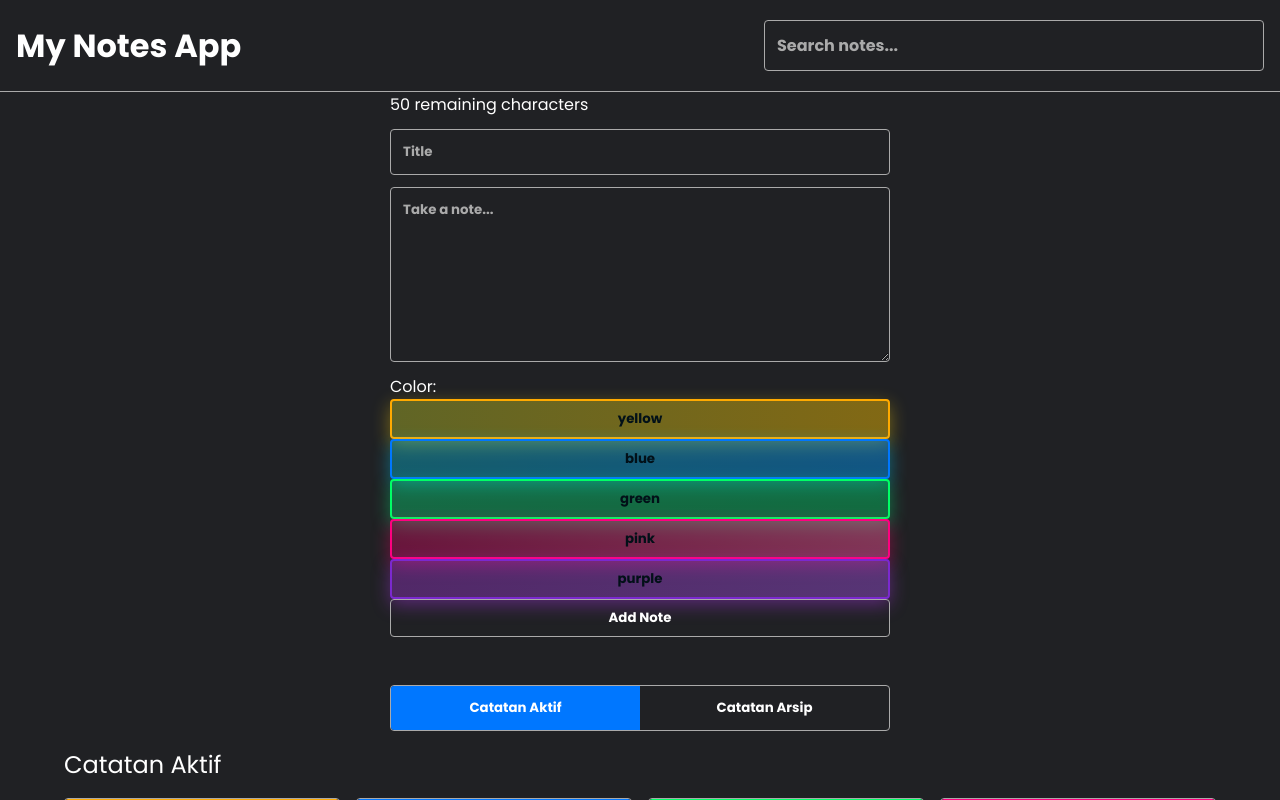
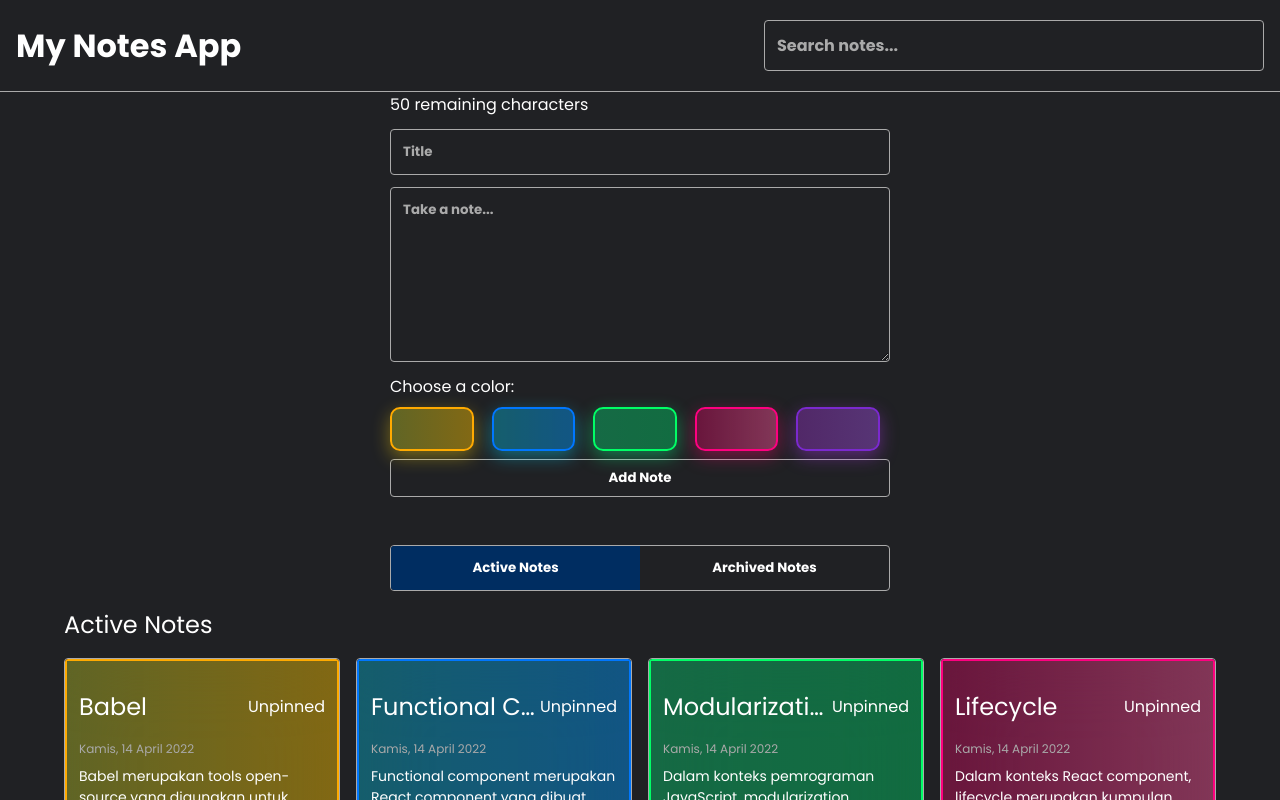
Before and after one commit to farelyudapratama/personal-notes-react, a React (Vite) app: page / in a window 1280 px wide. Shown: the top 800 px of the page. Built offline with nearby package versions, Linux system fonts and the light colour scheme.

Commit message:
feat: update ColorPicker and Note components for improved UI and accessibility; enhance filtering logic for note sorting

```diff
--- a/src/components/ColorPicker.jsx
+++ b/src/components/ColorPicker.jsx
@@ -12,13 +12,12 @@ function ColorPicker({ colors, selected, onSelect }) {
                         background: `linear-gradient(to right, ${c.from}, ${c.to})`,
                         border: `2px solid ${c.border}`,
                         boxShadow: `0 6px 18px ${c.glow}`,
-                        color: '#021018',
+                        borderRadius: '10px',
                     }}
                     onClick={() => onSelect(c.name)}
                     aria-pressed={selected === c.name}
                     aria-label={`Choose ${c.name}`}
                 >
-                    {c.name}
                 </button>
             ))}
         </div>
--- a/src/components/NoteInput.jsx
+++ b/src/components/NoteInput.jsx
@@ -61,11 +61,11 @@ class NoteInput extends React.Component {
                 />
 
                 <div>
-                    <label htmlFor="color">Color: </label>
+                    <label htmlFor="color">Choose a color: </label>
                     <ColorPicker colors={presetColors} selected={this.state.color} onSelect={this.onColorSelect} />
                 </div>
 
-                <button type="submit" className="note-input__submit-button">Add Note</button>
+                <button type="submit">Add Note</button>
             </form>
         );
     }
--- a/src/components/NoteItem.jsx
+++ b/src/components/NoteItem.jsx
@@ -20,7 +20,7 @@ function NoteItem({ title, body, archived, pinned, createdAt, color, id, onDelet
                     <h2 className="note-item__title">{title}</h2>
                     <p className="note-item__pinned">{pinned ? 'Pinned' : 'Unpinned'}</p>
                 </div>
-                <p className="note-item__date">Created At: {showFormattedDate(createdAt)}</p>
+                <p className="note-item__date">{showFormattedDate(createdAt)}</p>
                 <p className="note-item__body">{body}</p>
 
                 <div className="note-item__action">
--- a/src/components/NoteList.jsx
+++ b/src/components/NoteList.jsx
@@ -7,14 +7,14 @@ function NoteList({ notes, searchQuery, archived, onDelete, onArchive, onPin })
 
     return (
         <div>
-            <h2>{archived ? 'Catatan Arsip' : 'Catatan Aktif'}</h2>
+            <h2>{archived ? 'Archived Notes' : 'Active Notes'}</h2>
             <div className="notes-list">
                 {filteredNotes.length > 0 ? (
                     filteredNotes.map(note => (
                         <NoteItem key={note.id} {...note} onDelete={onDelete} onArchive={onArchive} onPin={onPin} />
                     ))
                 ) : (
-                    <p>Tidak ada catatan {archived ? 'arsip' : 'aktif'}{searchQuery ? ' untuk pencarian "' + searchQuery + '"' : ''}</p>
+                    <p>There are no {archived ? 'archived' : 'active'} notes {searchQuery ? 'matching "' + searchQuery + '"' : ''}.</p>
                 )}
             </div>
         </div>
--- a/src/components/TabNavigation.jsx
+++ b/src/components/TabNavigation.jsx
@@ -7,13 +7,13 @@ function TabNavigation({ activeTab, onTabChange }) {
                 className={`tab-button ${activeTab === 'active' ? 'active' : ''}`}
                 onClick={() => onTabChange('active')}
             >
-                Catatan Aktif
+                Active Notes
             </button>
             <button
                 className={`tab-button ${activeTab === 'archived' ? 'active' : ''}`}
                 onClick={() => onTabChange('archived')}
             >
-                Catatan Arsip
+                Archived Notes
             </button>
         </div>
     );
--- a/src/styles/style.css
+++ b/src/styles/style.css
@@ -9,7 +9,12 @@ body {
   background-color: #202124;
   color: white;
 }
-
+button{
+  cursor: pointer;
+}
+button:hover{
+  opacity: 0.8;
+}
 input, textarea {
   padding: 12px;
   margin: 12px 0;
@@ -73,6 +78,55 @@ input::placeholder, textarea::placeholder {
 
 .note-input__body {
   min-height: 175px;
+}
+
+.note-input__color-button{
+  --size: 44px;
+  width: var(--size);
+  height: var(--size);
+  display:inline-block;
+  margin-right:10px;
+  margin-top:8px;
+  padding:0;
+  border-radius:50%;
+  border: 2px solid rgba(255,255,255,0.06);
+  box-shadow: 0 4px 10px rgba(0,0,0,0.35);
+  position:relative;
+  vertical-align:middle;
+  cursor: pointer;
+}
+
+.color-picker{
+  display:flex;
+  flex-direction:row;
+  gap:8px;
+  margin-bottom:8px;
+}
+
+.note-input__color-button.selected::before{
+  content: '';
+  position: absolute;
+  left: -8px;
+  top: -8px;
+  right: -8px;
+  bottom: -8px;
+  border-radius:12px;
+  background: rgba(255,255,255,0.06);
+  box-shadow: 0 6px 18px rgba(0,0,0,0.45);
+  z-index: 0;
+}
+.note-input__color-button.selected::after{
+  content: '';
+  position: absolute;
+  width: 10px;
+  height: 10px;
+  border-radius: 50%;
+  background: #ffffff;
+  left: 50%;
+  top: 50%;
+  transform: translate(-50%, -50%);
+  z-index: 3;
+  box-shadow: 0 1px 2px rgba(0,0,0,0.2);
 }
 
 .note-input button {
@@ -189,7 +243,6 @@ input::placeholder, textarea::placeholder {
   padding: 8px 0;
   font-family: 'Poppins', sans-serif;
   font-weight: bold;
-  cursor: poPoppins;
   color: #00ccff;
 }
 
@@ -246,7 +299,7 @@ input::placeholder, textarea::placeholder {
 }
 
 .tab-button.active {
-  background-color: #0077ff;
+  background-color: #002d61;
   color: white;
 }
 
--- a/src/utils/filter.js
+++ b/src/utils/filter.js
@@ -11,7 +11,8 @@ function filterNotes(notes, archived, searchQuery = '') {
     return filteredNotes.sort((a, b) => {
         if (a.pinned && !b.pinned) return -1;
         if (!a.pinned && b.pinned) return 1;
-        return new Date(b.createdAt) - new Date(a.createdAt);
+        return new Date(a.createdAt) - new Date(b.createdAt);
+        // return new Date(b.createdAt) - new Date(a.createdAt);
     });
 }
 
```
